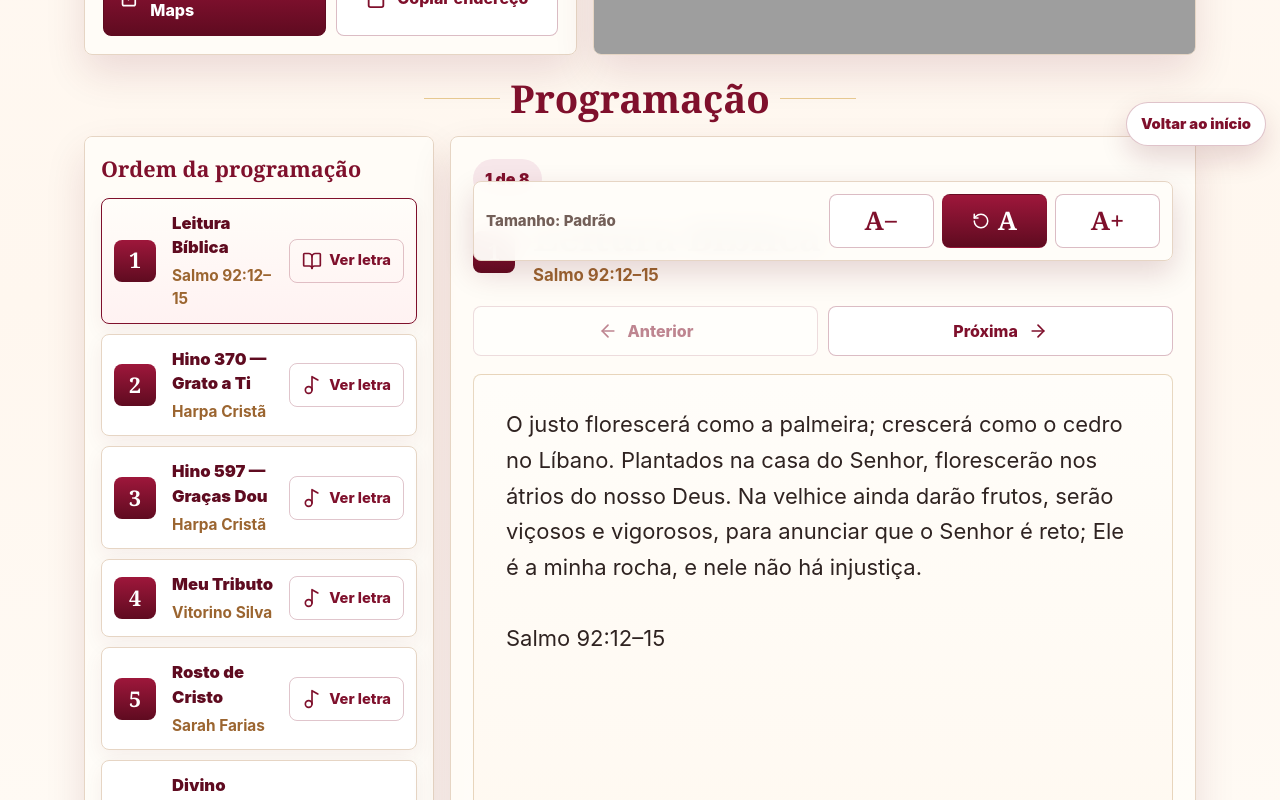
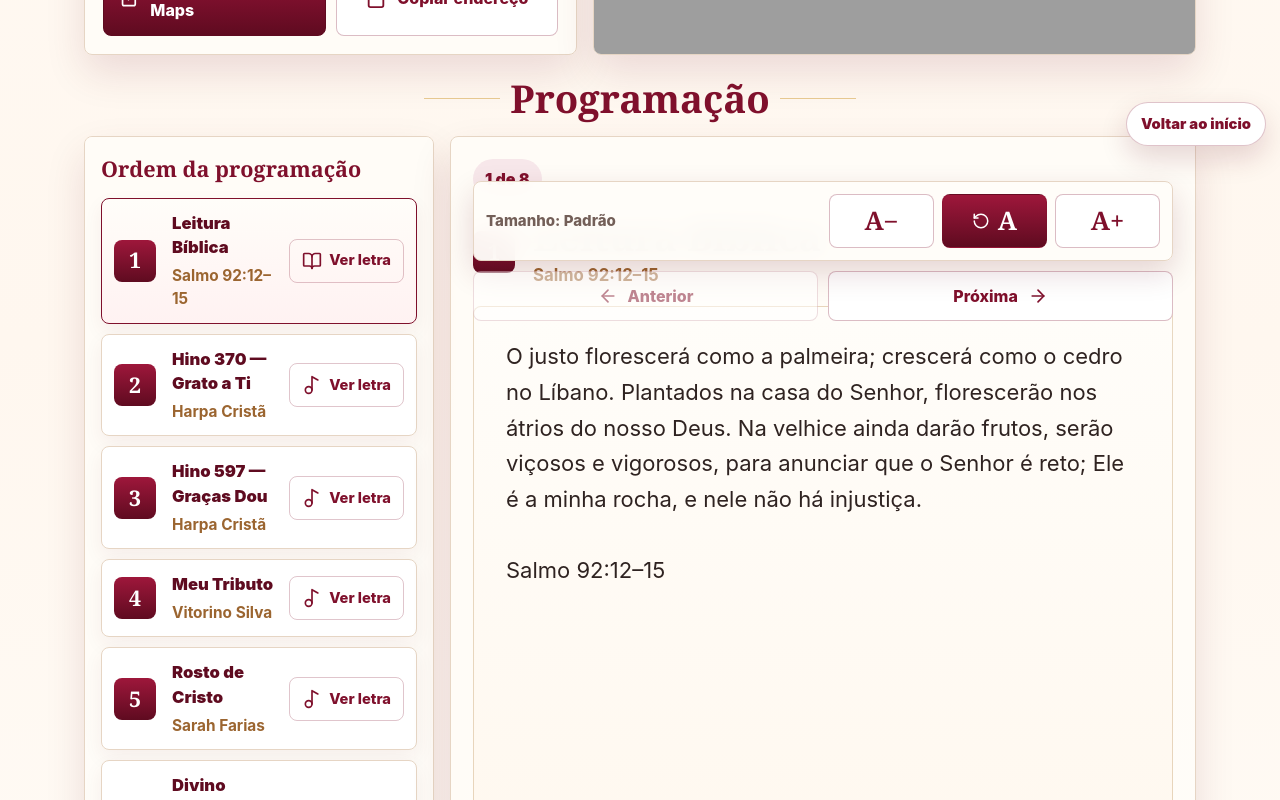
Before and after one commit to rafaelteixeirarnnt/site-aniversario-nazira, a React (Vite) app: page / in a window 1280 px wide. Shown: the part 640-1440 px from the top of the page. Built offline with nearby package versions, Linux system fonts and the light colour scheme; grey boxes are pictures that could not be loaded.

Commit message:
fix: move reader navigation below font controls

```diff
--- a/src/components/Reader.tsx
+++ b/src/components/Reader.tsx
@@ -60,6 +60,30 @@
         </div>
       </div>
 
+      <div
+        className={`reading-content ${hasContent ? "" : "is-empty"}`}
+        style={{ "--reader-font-size": `${fontSize}px` } as CSSProperties}
+      >
+        {hasContent ? (
+          <p>{item.content}</p>
+        ) : (
+          <div className="empty-state">
+            <BookOpen size={42} aria-hidden="true" />
+            <p>{emptyText}</p>
+          </div>
+        )}
+      </div>
+
+      <div className="reader-bottom-controls">
+        <FontSizeControls
+          label={fontLabel}
+          canDecrease={canDecreaseFont}
+          canIncrease={canIncreaseFont}
+          onDecrease={onDecreaseFont}
+          onReset={onResetFont}
+          onIncrease={onIncreaseFont}
+        />
+
         <div className="reader-navigation" aria-label="Navegação entre itens">
           <button
             type="button"
@@ -80,29 +104,7 @@
             <ArrowRight size={20} aria-hidden="true" />
           </button>
         </div>
-
-      <div
-        className={`reading-content ${hasContent ? "" : "is-empty"}`}
-        style={{ "--reader-font-size": `${fontSize}px` } as CSSProperties}
-      >
-        {hasContent ? (
-          <p>{item.content}</p>
-        ) : (
-          <div className="empty-state">
-            <BookOpen size={42} aria-hidden="true" />
-            <p>{emptyText}</p>
       </div>
-        )}
-      </div>
-
-      <FontSizeControls
-        label={fontLabel}
-        canDecrease={canDecreaseFont}
-        canIncrease={canIncreaseFont}
-        onDecrease={onDecreaseFont}
-        onReset={onResetFont}
-        onIncrease={onIncreaseFont}
-      />
     </article>
   );
 }
--- a/src/styles.css
+++ b/src/styles.css
@@ -474,7 +474,7 @@
 
 .reader {
   position: relative;
-  padding: 16px 16px 128px;
+  padding: 16px 16px 220px;
 }
 
 .reader-topbar,
@@ -511,10 +511,6 @@
   color: #9b6530;
   font-size: 1.05rem;
   font-weight: 700;
-}
-
-.reader-navigation {
-  margin-top: 18px;
 }
 
 .compact {
@@ -560,13 +556,18 @@
   font-weight: 700;
 }
 
-.font-controls {
+.reader-bottom-controls {
   position: sticky;
   bottom: 12px;
   z-index: 5;
   display: grid;
   gap: 10px;
   margin-top: 22px;
+}
+
+.font-controls {
+  display: grid;
+  gap: 10px;
   padding: 12px;
   border: 1px solid var(--border);
   border-radius: var(--radius);
@@ -607,6 +608,13 @@
 .font-buttons button:nth-child(2) {
   background: linear-gradient(180deg, #9e173b, var(--wine-dark));
   color: white;
+}
+
+.reader-navigation {
+  display: flex;
+  align-items: center;
+  justify-content: space-between;
+  gap: 10px;
 }
 
 .share-wrapper {
@@ -724,7 +732,7 @@
   }
 
   .reader {
-    padding: 22px 22px 132px;
+    padding: 22px 22px 220px;
   }
 
   .reading-content {
```
Lines whose indentation alone changed are shown as unchanged.
